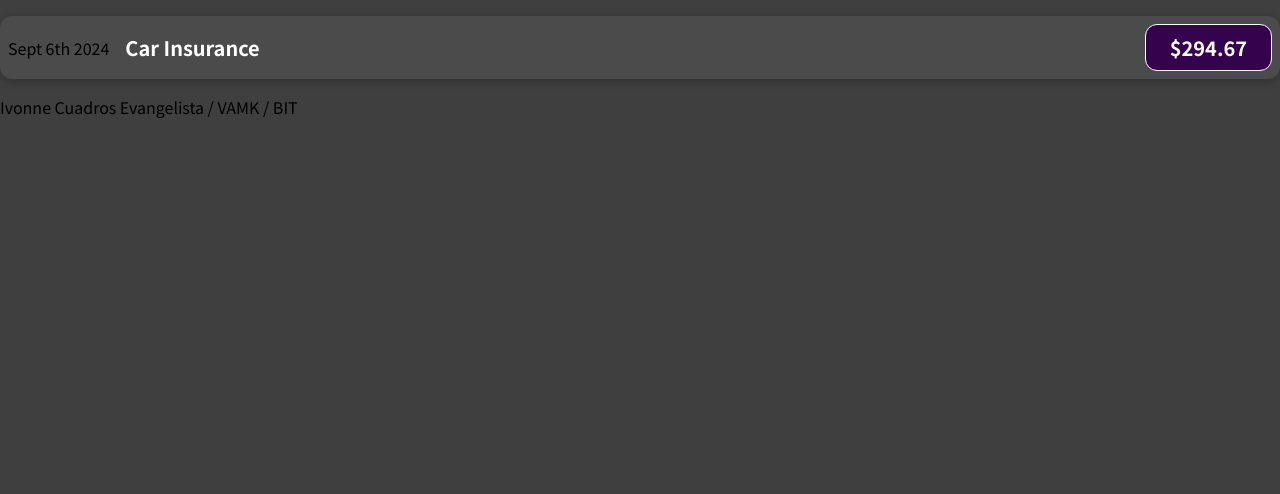
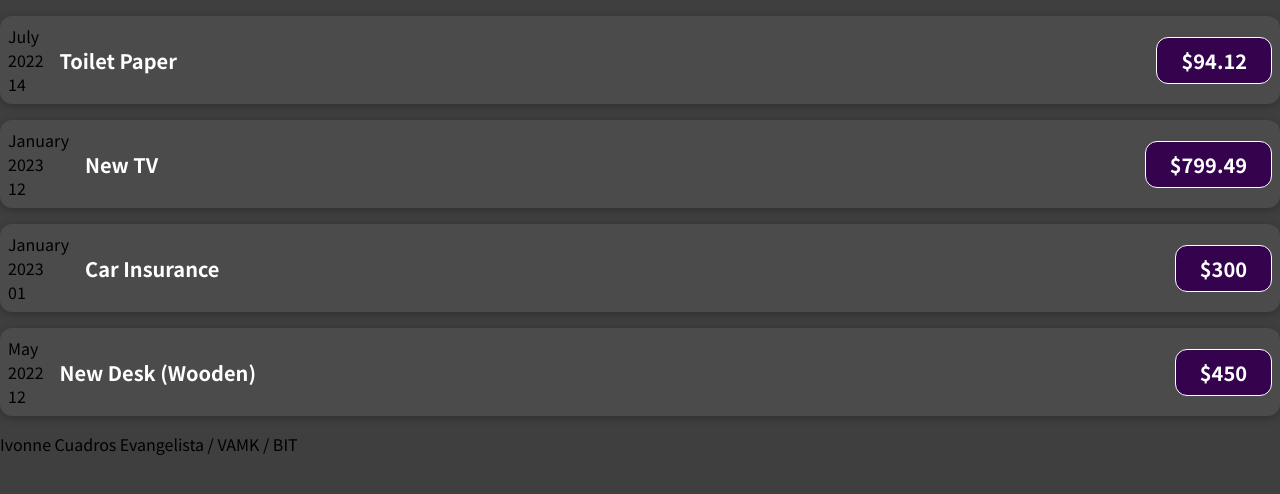
Before and after one commit to e2205680/react-first-project, a JavaScript app: page / in a window 1280 px wide. Shown: the top 494 px of the page. Built offline with nearby package versions, Linux system fonts and the light colour scheme.

Commit message:
Tehtävä 3

```diff
--- a/src/App.js
+++ b/src/App.js
@@ -1,9 +1,51 @@
 import ExpenseItem from './components/ExpenseItem';
 
 function App() {
+
+  const expenses = [
+    {
+      id: 'e1',
+      title: 'Toilet Paper',
+      amount: 94.12,
+      date: new Date("2022-07-14"),
+    },
+    { id: 'e2', title: 'New TV', amount: 799.49, date: new Date("2023-01-12") },
+    {
+      id: 'e3',
+      title: 'Car Insurance',
+      amount: 300.00,
+      date: new Date("2023-01-01"),
+    },
+    {
+      id: 'e4',
+      title: 'New Desk (Wooden)',
+      amount: 450,
+      date: new Date("2022-05-12"),
+    },
+  ];
+
   return (
     <div>
-      <ExpenseItem></ExpenseItem>
+      <ExpenseItem
+        title={expenses[0].title}
+        amount={expenses[0].amount}
+        date={expenses[0].date}
+      ></ExpenseItem>
+      <ExpenseItem
+        title={expenses[1].title}
+        amount={expenses[1].amount}
+        date={expenses[1].date}
+      ></ExpenseItem>
+      <ExpenseItem
+        title={expenses[2].title}
+        amount={expenses[2].amount}
+        date={expenses[2].date}
+      ></ExpenseItem>
+      <ExpenseItem
+        title={expenses[3].title}
+        amount={expenses[3].amount}
+        date={expenses[3].date}
+      ></ExpenseItem>
       <p>Ivonne Cuadros Evangelista / VAMK / BIT</p>
     </div>
   );
--- a/src/components/ExpenseItem.js
+++ b/src/components/ExpenseItem.js
@@ -1,12 +1,21 @@
 import './ExpenseItem.css';
 
-function ExpenseItem() {
+function ExpenseItem(props) {
+
+    const month = props.date.toLocaleString('en-US', {month: 'long'});
+    const day = props.date.toLocaleString('en-US', {day: '2-digit'});
+    const year = props.date.getFullYear();
+
     return (
-        <div className="expense-item">
-            <div>Sept 6th 2024</div>
-            <div className="expense-item__description">
-                <h2>Car Insurance</h2>
-                <div className="expense-item__price">$294.67</div>
+        <div className='expense-item'>
+            <div>
+                <div>{month}</div>
+                <div>{year}</div>
+                <div>{day}</div>
+            </div>
+            <div className='expense-item__description'>
+                <h2>{props.title}</h2>
+                <div className='expense-item__price'>${props.amount}</div>
             </div>
         </div>
     );
```
